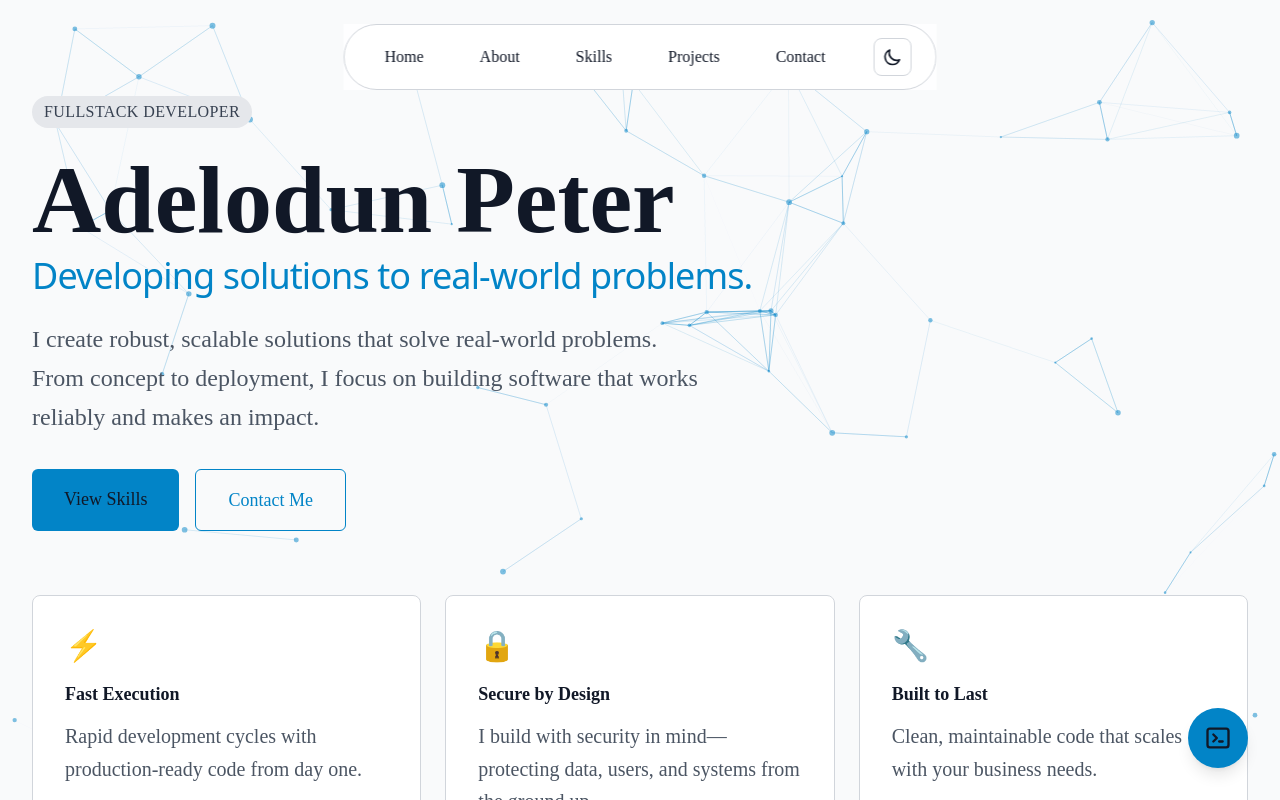
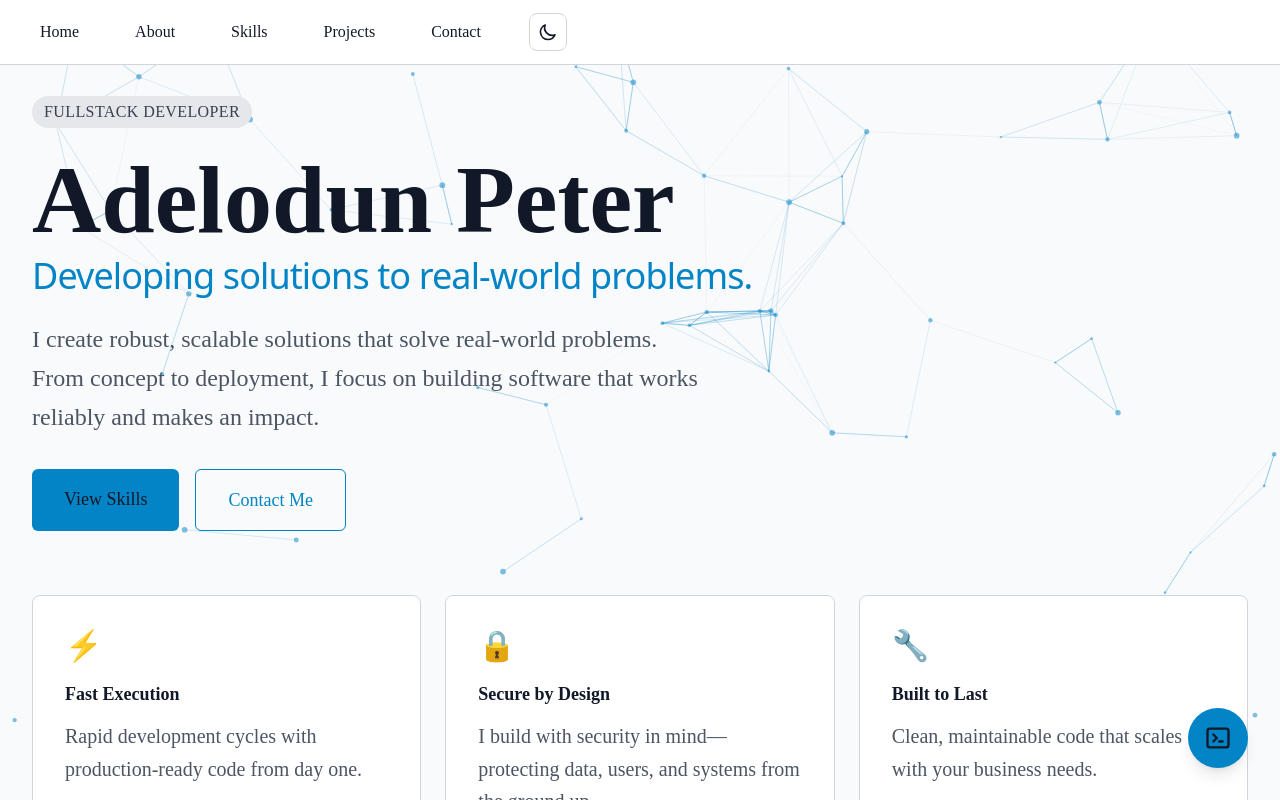
Before and after one commit to Adelodunpeter25/portfolio, a React (Vite) app: page / in a window 1280 px wide. Shown: the top 800 px of the page. Built offline with nearby package versions, Linux system fonts and the light colour scheme; a web font is replaced by a local one.

Commit message:
feat: add navbar morph animation from full-width to pill shape on scroll

```diff
--- a/src/components/DesktopNavbar.tsx
+++ b/src/components/DesktopNavbar.tsx
@@ -11,6 +11,16 @@ const navLinks = [
 
 function DesktopNavbar() {
   const [activeSection, setActiveSection] = useState('');
+  const [isScrolled, setIsScrolled] = useState(false);
+
+  useEffect(() => {
+    const handleScroll = () => {
+      setIsScrolled(window.scrollY > 50);
+    };
+
+    window.addEventListener('scroll', handleScroll, { passive: true });
+    return () => window.removeEventListener('scroll', handleScroll);
+  }, []);
 
   useEffect(() => {
     const observer = new IntersectionObserver(
@@ -33,8 +43,12 @@ function DesktopNavbar() {
   }, []);
 
   return (
-    <nav className="fixed top-6 left-1/2 transform -translate-x-1/2 z-50">
-      <div className="bg-black/90 backdrop-blur-md border border-border-dark rounded-full px-6 py-3 flex items-center gap-6 md:w-auto w-80">
+    <nav className={`fixed left-1/2 transform -translate-x-1/2 z-50 transition-all duration-500 ${
+      isScrolled ? 'top-6 w-auto' : 'top-0 w-full'
+    }`}>
+      <div className={`bg-black/90 backdrop-blur-md border border-border-dark px-6 py-3 flex items-center gap-6 md:w-auto w-80 transition-all duration-500 ${
+        isScrolled ? 'rounded-full' : 'rounded-none border-x-0 border-t-0'
+      }`}>
         {/* Mobile: Show name and theme toggle */}
         <div className="md:hidden flex items-center justify-between w-full">
           <a
```
